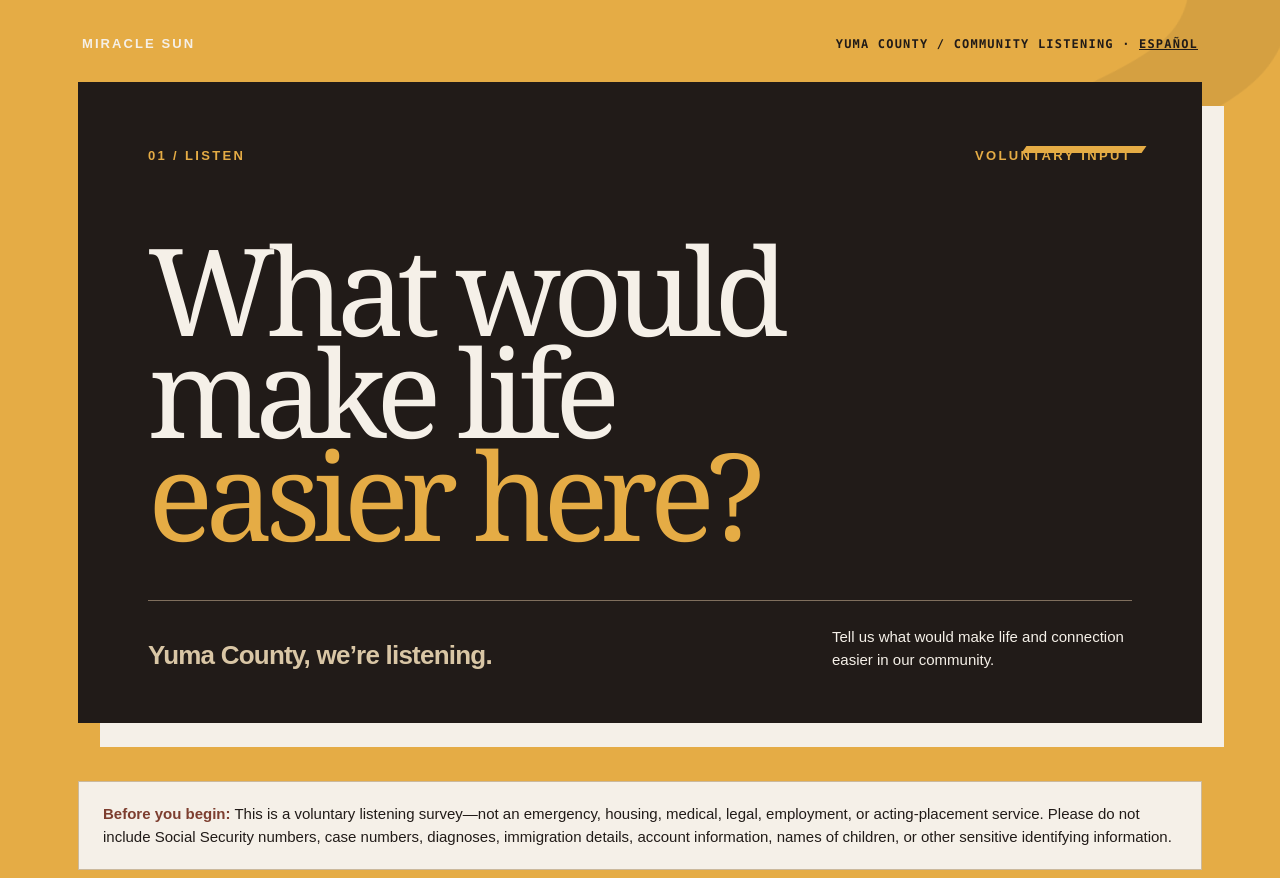
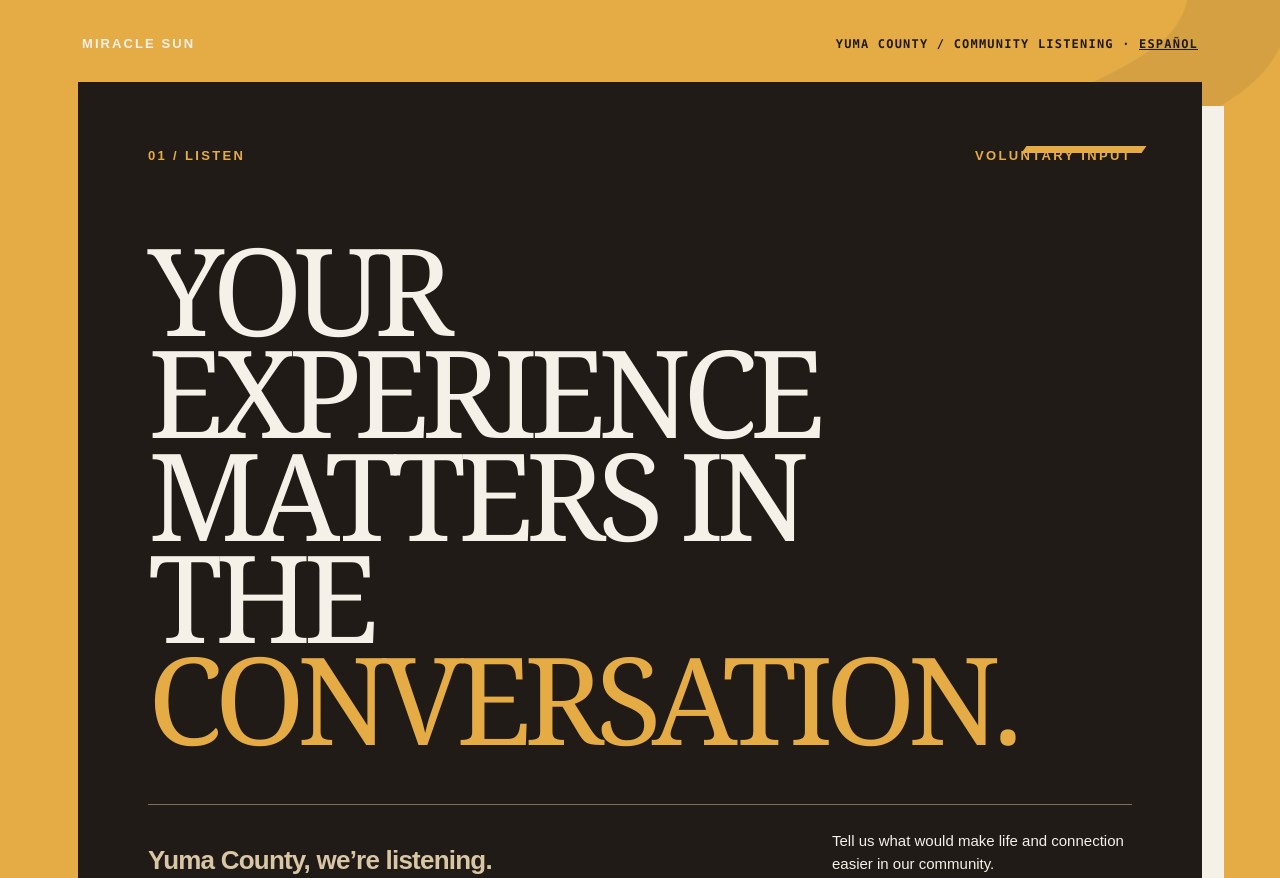
Before and after one commit to figaro546/miracle-sun, a website: page community-listening-survey/index.html in a window 1280 px wide. Shown: the top 878 px of the page. Drawn offline with Linux system fonts and the light colour scheme.

Commit message:
Use listening-focused English survey headline

```diff
--- a/community-listening-survey/index.html
+++ b/community-listening-survey/index.html
@@ -16,7 +16,7 @@
 
     <section class="hero" aria-labelledby="hero-title">
       <div class="hero-meta"><span>01 / Listen</span><span>Voluntary input</span></div>
-      <h1 id="hero-title">What would<br>make life<br><span>easier here?</span></h1>
+      <h1 id="hero-title">YOUR EXPERIENCE<br>MATTERS IN THE<br><span>CONVERSATION.</span></h1>
       <div class="hero-bottom">
         <p class="hero-lead">Yuma County, we’re listening.</p>
         <p class="hero-note">Tell us what would make life and connection easier in our community.</p>
```
